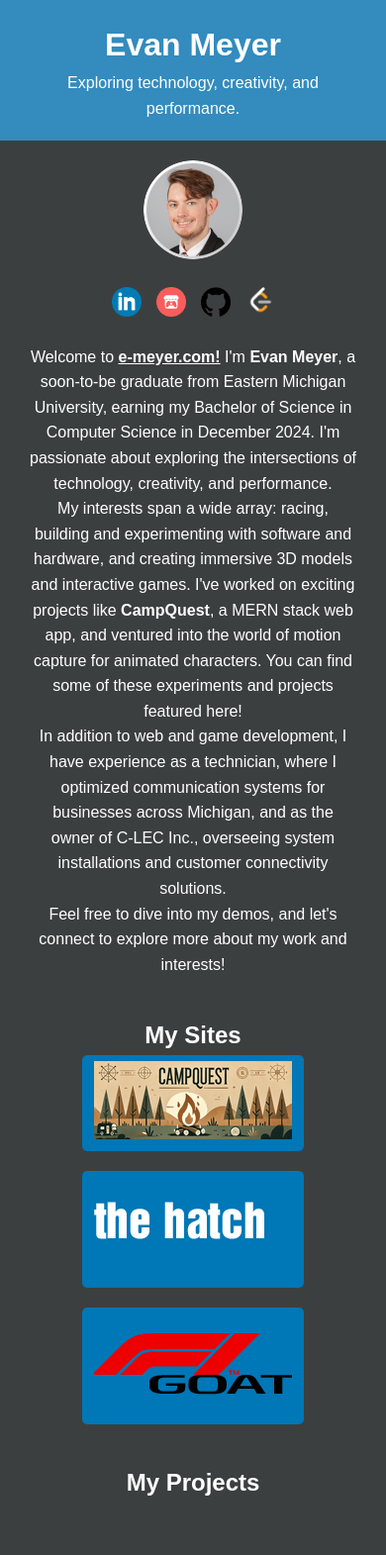
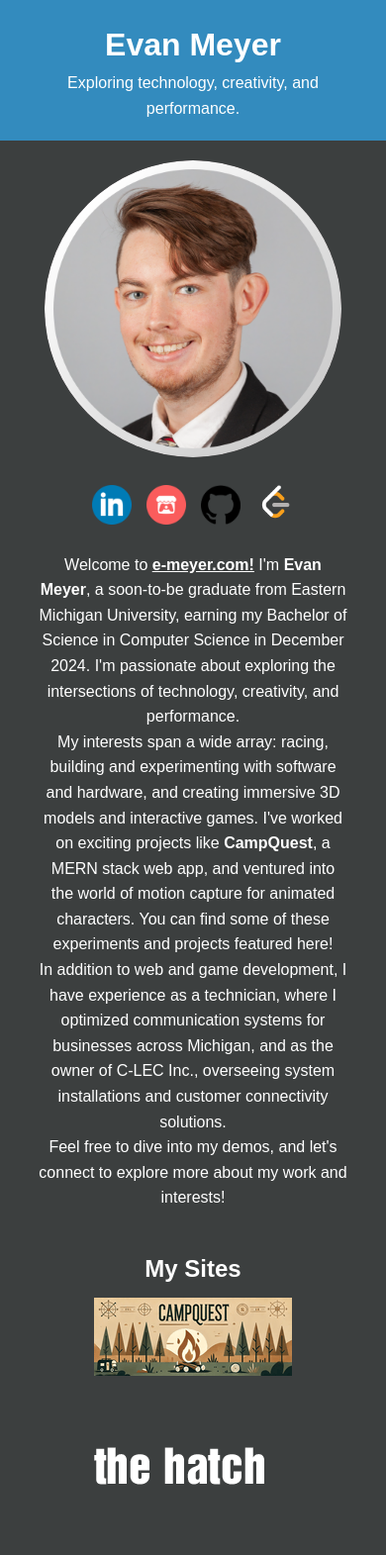
Before and after one commit to EvanMeyer36/e-meyer.com, a plain HTML site: page public/index.html in a window 390 px wide. Shown: the top 1571 px of the page at 99% size. Drawn offline with nearby package versions, Linux system fonts and the light colour scheme.

Commit message:
Update styles.css

```diff
--- a/public/styles.css
+++ b/public/styles.css
@@ -1,4 +1,3 @@
-/* Base styles */
 * {
     box-sizing: border-box;
     margin: 0;
@@ -10,84 +9,81 @@ body {
     background-color: #3c3f3f;
     color: #fff;
     line-height: 1.6;
-    margin: 0;
-    padding: 0;
 }
 
 header {
     background-color: #338bbe;
     color: white;
-    padding: 20px;
+    padding: 20px 0;
     text-align: center;
 }
 
 .container {
-    width: 90%;
-    max-width: 1200px;
+    width: 80%;
     margin: auto;
     overflow: hidden;
-    padding: 0 10px;
 }
 
-/* Profile and about section */
 .about {
     text-align: center;
     margin: 20px 0;
 }
 
 .profile-pic {
-    width: 150px;
+    width: 300px;
     border-radius: 50%;
     margin-bottom: 20px;
 }
 
-/* Social media icons */
-.social-media {
-    display: flex;
-    justify-content: center;
-    gap: 15px;
-    margin-bottom: 20px;
-}
-
-.social-icon img {
-    width: 30px;
-    height: 30px;
-    transition: transform 0.3s;
-}
-
-.social-icon img:hover {
-    transform: scale(1.1);
-}
-
-/* Project grid and cards */
 .projects,
 .portfolio {
     margin: 40px 0;
     text-align: center;
 }
 
-.project-grid {
+.project-grid,
+.portfolio {
     display: flex;
     flex-wrap: wrap;
     justify-content: space-around;
     gap: 20px;
 }
 
+.project-grid .button img {
+    width: 150px;
+    border-radius: 8px;
+    transition: transform 0.3s;
+}
+
+.project-grid .button img:hover {
+    transform: scale(1.05);
+}
+
 .script-card {
-    width: 100%;
-    max-width: 300px;
     padding: 20px;
     margin-bottom: 20px;
+    width: calc(33% - 40px);
     transition: transform 0.3s;
+    color: #fff; /* Adjust text color for readability */
 }
 
 .script-card:hover {
     transform: translateY(-5px);
 }
 
-/* Button styling */
-.button,
-.buttonish {
+.project-image {
+    width: 100%;
+    height: auto;
+    border-radius: 8px;
+    margin-bottom: 15px;
+    display: none; /* Hide images by default */
+}
+
+.project-image:not([hidden]) {
+    display: block; /* Show images only if they are not hidden */
+}
+
+.button {
     display: inline-block;
     background-color: #0077b6;
     color: white;
@@ -97,60 +93,45 @@ header {
     font-size: 0.9em;
     transition: background-color 0.3s;
 }
-
+.buttonish {
+  display: inline-block;
+  background-color: #0076b600;
+  color: white;
+  padding: 10px 20px;
+  border-radius: 5px;
+  text-decoration: none;
+  font-size: 0.9em;
+  transition: background-color 0.3s;
+}
 .button:hover {
     background-color: #005f87;
 }
 
-/* Music section */
 .music {
     margin-top: 40px;
     text-align: center;
 }
 
-/* Footer styling */
 footer {
     text-align: center;
-    padding: 10px;
+    padding: 10px 0;
     background-color: #333;
     color: white;
     margin-top: 20px;
 }
-
-/* Media queries for responsiveness */
-@media (max-width: 768px) {
-    .profile-pic {
-        width: 120px;
-    }
-
-    .script-card {
-        width: 100%;
-    }
-
-    .project-grid {
-        flex-direction: column;
-        align-items: center;
-    }
-
-    .button,
-    .buttonish {
-        padding: 8px 16px;
-        font-size: 0.8em;
-    }
+.social-media {
+  display: flex;
+  justify-content: center;
+  gap: 15px;
+  margin-bottom: 20px;
 }
 
-@media (max-width: 480px) {
-    .header {
-        padding: 15px;
-    }
+.social-icon img {
+  width: 40px;
+  height: 40px;
+  transition: transform 0.3s;
+}
 
-    .profile-pic {
-        width: 100px;
-    }
-
-    .button,
-    .buttonish {
-        font-size: 0.7em;
-        padding: 6px 12px;
-    }
+.social-icon img:hover {
+  transform: scale(1.1);
 }
```
